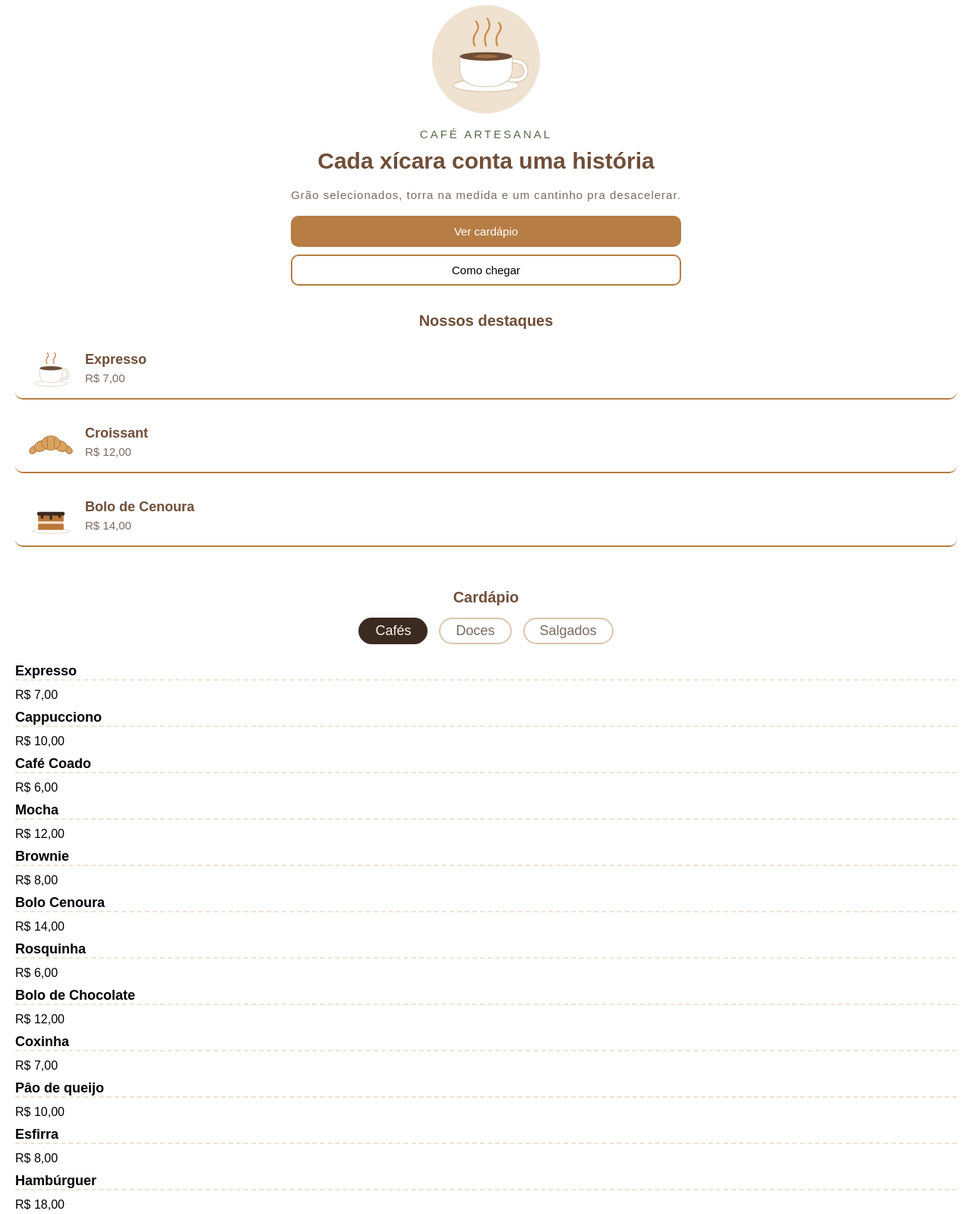
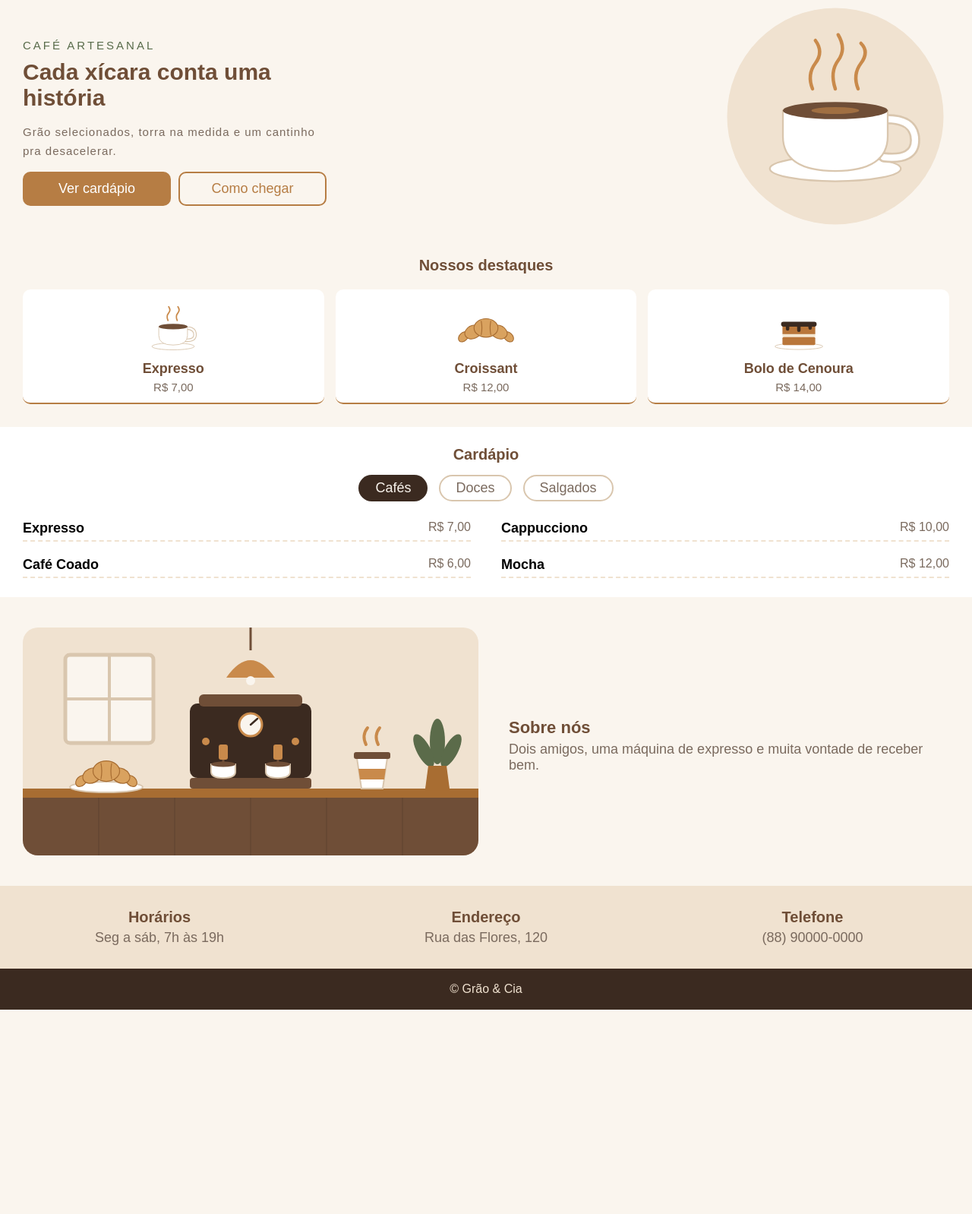
Before and after one commit to LeviAlencar-dev/projeto-cafeteria, a plain HTML site: page index.html in a window 1280 px wide. Shown: the part 79-1677 px from the top of the page at 76% size. After the commit the page ends 1408 px from the top, so only its background shows below. Drawn offline with Linux system fonts and the light colour scheme.

Commit message:
Atualização CSS

```diff
--- a/style.css
+++ b/style.css
@@ -14,14 +14,15 @@
     --cor-textosecundario: #6F4E37;
     --cor-textoparagrafos: #7A6A5E;
     --cor-detaques: #b67d44;
-    --cor-destaquehover: #A86D32;
+    --cor-destaquehover: #955f2a;
     --cor-etiqueta: #586B4a;
     --cor-ilustracoes: #F0E2D0;
     --cor-bordassuaves: #D9C6AE;
+    --cor-fundonavegacao: #f0e2d0da;
 }
 
 body {
-    background-color: var(--color-fundopagina);
+    background-color: var(--cor-fundopagina);
 }
 
 .body-travado {
@@ -46,7 +47,7 @@ header {
 }
 
 .header-info h1 {
-    color: var(--color-textoprincipalErodape);
+    color: var(--cor-textoprincipalErodape);
     font-size: 20px;
 }
 
@@ -76,7 +77,7 @@ nav {
     display: flex;
     flex-direction: column;
     position: fixed;
-    background-color: #f0e2d0da;
+    background-color: var(--cor-fundonavegacao);
     height: 100vh;
     width: 100vw;
     z-index: 1;
@@ -118,6 +119,10 @@ nav ul li a:hover {
     transform: scale(1.2);
 }
 
+@media (min-width: 768px) {
+
+
+}
 
 /* Conteúdo Principal */
 
@@ -125,23 +130,28 @@ nav ul li a:hover {
 .conteudo-inicio {
     display: flex;
     flex-direction: column;
-    text-align: center;
     justify-content: center;
     align-items: center;
     padding: 25px 20px;
 }
 
 .conteudo-inicio img {
-    width: 150px;
+    width: 200px;
 }
 
-.conteudo-inicio h2 {
+.info-inicio {
+    width: 100%;
+    text-align: center;
+
+}
+
+.info-inicio h2 {
     font-size: 30px;
     color: var(--cor-textosecundario);
     padding-bottom: 15px;
 }
 
-.conteudo-inicio h3 {
+.info-inicio h3 {
     color: #586B4a;
     text-transform: uppercase;
     font-size: 15px;
@@ -150,7 +160,7 @@ nav ul li a:hover {
     padding: 15px 0 10px;
 }
 
-.conteudo-inicio p {
+.info-inicio p {
     color: var(--cor-textoparagrafos);
     font-size: 15px;
     letter-spacing: 1px;
@@ -163,6 +173,7 @@ nav ul li a:hover {
     flex-direction: column;
     width: 100%;
     gap: 10px;
+    text-align: center;
 }
 
  .box-btn .btn-cor {
@@ -173,15 +184,16 @@ nav ul li a:hover {
     padding: 10px 0;
     border: 2px solid transparent;
     border-radius: 10px;
-    font-size: 15px;
-    transition: all .3s;
+    font-size: 18px;
+    transition: all .4s;
 }
+
 .box-btn .btn-cor:hover {
     background-color: var(--cor-destaquehover);
 }
 
 .box-btn .btn-transparente {
-    color: var(--color-detaques);
+    color: var(--cor-detaques);
     background-color: transparent;
     border: 2px solid var(--cor-detaques);
     transition: color .2s, background-color .5s;
@@ -193,6 +205,29 @@ nav ul li a:hover {
 }
 
 
+@media (min-width: 820px) {
+    .conteudo-inicio {
+        flex-direction: row-reverse;
+        justify-content: space-between;
+        padding: 25px 30px;
+    }
+
+    .conteudo-inicio img {
+        width: 300px;
+    }
+
+    .info-inicio {
+        max-width: 400px;
+        text-align: left;
+    }
+
+    .box-btn {
+        flex-direction: row;
+        text-align: center;
+    }
+
+}
+
 /* Destaques */
 .conteudo-destaques {
     padding: 10px 20px 30px;
@@ -201,7 +236,7 @@ nav ul li a:hover {
 .conteudo-destaques h2 {
     color: var(--cor-textosecundario);
     font-size: 20px;
-    padding-bottom: 10px;
+    padding-bottom: 20px;
     text-align: center;
 }
 
@@ -218,17 +253,18 @@ nav ul li a:hover {
     display: flex;
     background-color: var(--cor-fundocardsEheader);
     padding: 12px;
+    gap: 10px;
 }
 
 .itens-destaques img {
-    max-width: 70px;
+    max-width: 80px;
 }
 
 .itens-destaques-info {
     display: flex;
     flex-direction: column;
     justify-content: center;
-    padding-left: 10px;
+
 }
 
 .itens-destaques-info h3 {
@@ -240,6 +276,28 @@ nav ul li a:hover {
 .itens-destaques-info p {
     color: var(--cor-textoparagrafos);
     font-size: 15px;
+}
+
+@media (min-width: 820px) {
+
+    .conteudo-destaques {
+        padding: 10px 30px 30px;
+    }
+
+    .itens-destaques img {
+        max-width: 90px;
+    }
+
+    .box-destaques {
+        flex-direction: row;
+    }
+
+    .itens-destaques {
+        flex-direction: column;
+        align-items: center;
+        text-align: center;
+    }
+
 }
 
 /* Cardápio */
@@ -282,31 +340,59 @@ nav ul li a:hover {
     border: 2px solid transparent;
 }
 
-.itens-info h3 {
-    font-size: 18px;
+.cardapio-info {
+    display: block;
+    padding: 10px 0 0;
+}
+
+.cardapio-info.desativado {
+    display: none;
+}
+
+.itens-info {
     display: flex;
     justify-content: space-between;
     border-bottom: 2px dashed var(--cor-ilustracoes);
     margin-bottom: 10px;
 }
 
-.itens-info {
-    display: block;
-    padding: 10px 0 0;
+.itens-info h3 {
+    font-size: 18px;
+    padding-bottom: 5px;
 }
 
-.itens-info.desativado {
+.itens-info p {
+    font-size: 16px;
+    color: var(--cor-textoparagrafos);
+}
+
+.itens-desativado {
     display: none;
 }
 
-/* Sobre nós */
-.conteudo-sobrenos {
-    padding: 20px 0 0;
+
+@media (min-width: 820px) {
+
+    .conteudo-cardapio{
+        padding: 25px 30px 15px;
+    }
+
+    .cardapio-info {
+        display: grid;
+        grid-template-columns: repeat(2, 1fr);
+        row-gap: 10px;
+        column-gap: 40px;
+    }
+
+    .itens-desativado {
+        display: flex;
+    }
 }
 
+/* Sobre nós */
 .box-sobrenos {
     text-align: center;
-    padding: 0 20px;
+    padding: 20px;
 }
 
 .box-sobrenos img {
@@ -314,32 +400,77 @@ nav ul li a:hover {
     border-radius: 20px;
 }
 
-.box-sobrenos h2 {
+.sobrenos-info h2 {
     color: var(--cor-textosecundario);
-    font-size: 20px;
+    font-size: 22px;
     padding: 10px 0 5px;
 }
 
-.box-sobrenos p{
+.sobrenos-info p{
     color: var(--cor-textoparagrafos);
-    font-size: 15px;
-    padding-bottom: 20px;
+    font-size: 18px;
 }
 
-.sobrenos-infos {
-    padding: 15px 0;
+.sobrenos-contato-info {
+    display: flex;
+    gap: 10px;
+    flex-direction: column;
+    padding: 30px 0;
     color: var(--cor-textosecundario);
     text-align: center;
     background-color: var(--cor-ilustracoes);
     width: 100%;
 }
 
-.sobrenos-infos p {
+.sobrenos-contato-info p {
      color: var(--cor-textoparagrafos);
-     font-size: 15px;
-     line-height: 25px;
+     font-size: 18px;
 }
 
+.contato-info h2 {
+    display: none;
+    font-size: 20px;
+    color: var(--cor-textosecundario);
+    justify-content: center;
+}
+
+
+@media (min-width: 820px){
+
+    .box-sobrenos {
+        display: flex;
+        flex-direction: row;
+        justify-content: center;
+        align-items: center;
+        gap: 40px;
+    }
+
+    .box-sobrenos {
+        padding: 40px 30px;
+    }
+
+    .sobrenos-info {
+        display: flex;
+        text-align: left;
+        flex-direction: column;
+        justify-content: center;
+
+    }
+
+    .sobrenos-contato-info {
+        flex-direction: row;
+        justify-content: center;
+    }
+
+    .contato-info {
+        flex: 1;
+    }
+
+    .contato-info h2 {
+        display: flex;
+        margin-bottom: 5px;
+    }
+}
 
 /* Rodapé */
 footer {
```
